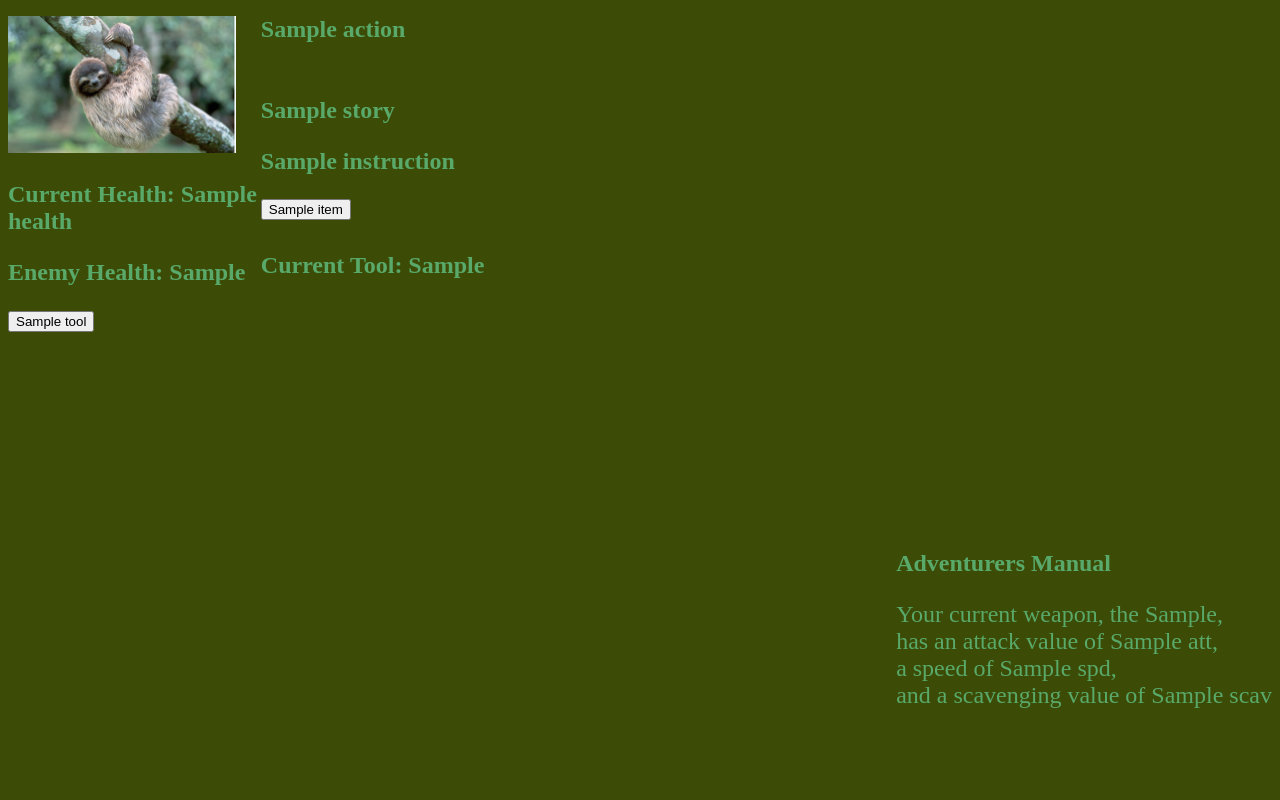
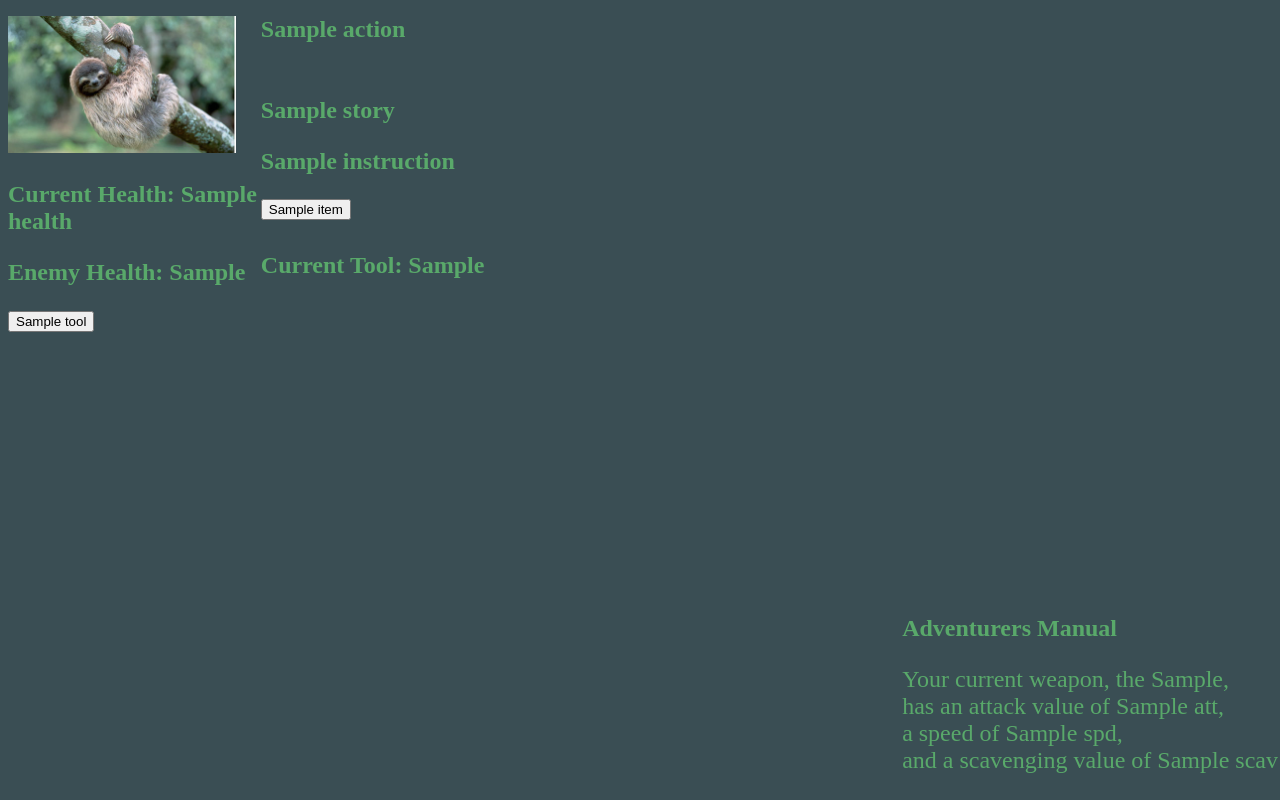
Before and after one commit to ERHL/ThePlataPeople-434, a Python web app: template templates/main.html in a window 1280 px wide. Run offline with Jinja, Linux system fonts and the light colour scheme; the template is opened without the code that fills it: most values are stand-ins (such as "Sample title", 1, 10 or a date in 2020).

Commit message:
Color scheme

```diff
--- a/static/style.css
+++ b/static/style.css
@@ -1,5 +1,5 @@
 body{
-    background-color:#3C4C06;
+    background-color:#3A4E54;
 }
 
 p, h1, h2, h3, h4, h5, h6{
@@ -22,7 +22,8 @@ img{
 }
 
 #man {
-    float:right;
-    padding-top:500px;
+    position:absolute;
+    bottom:2px;
+    right:2px;
 }
 /*#596869, #59A96A, #9BDEAC */
```
